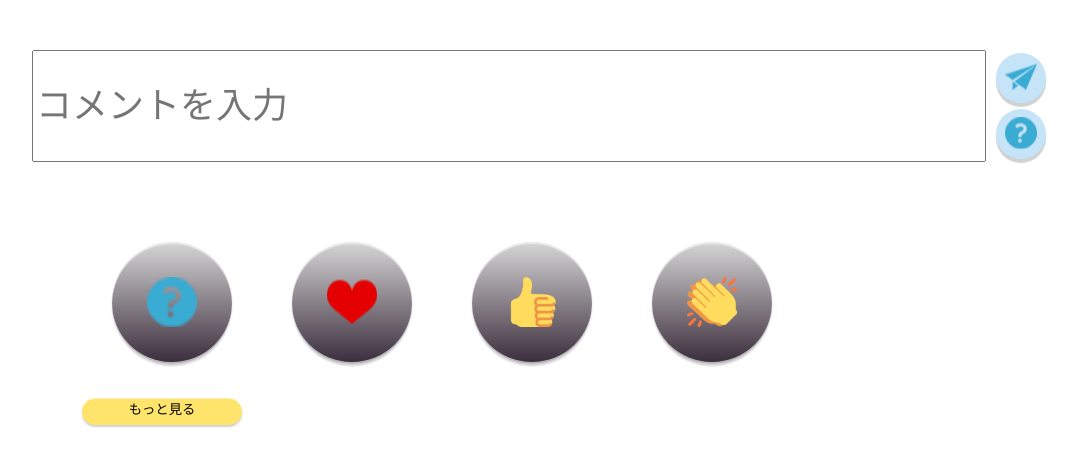
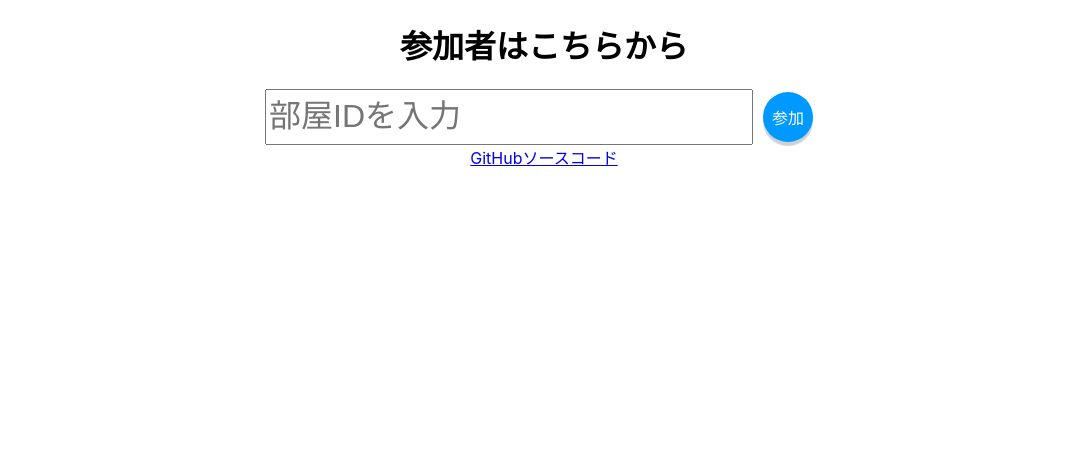
Before and after one commit to yf1121/movinG, a React (Create React App) app in the folder web/: page / in a window 1280 px wide. Shown: the top 466 px of the page, without its empty margins (96-1173 px from the left). Built offline with nearby package versions, Linux system fonts and the light colour scheme; no server answers.

Commit message:
add room

```diff
--- a/web/src/App.js
+++ b/web/src/App.js
@@ -6,6 +6,7 @@ import {
   Route,
   Switch,
 } from 'react-router-dom';
+import Home from './Home.js';
 import Input from './Input.js';
 
 // const Switcher = () => {
@@ -20,7 +21,8 @@ class App extends React.Component {
   render() {
     return (
       <Router>
-        <Route exact path="/" component={Input} />
+        <Route exact path="/" component={Home} />
+        <Route exact path="/:room" component={Input} />
       </Router>
     );
   }
--- /dev/null
+++ b/web/src/Home.js
@@ -0,0 +1,36 @@
+import React, {useState} from 'react';
+import {
+  Link,
+} from 'react-router-dom'
+
+export default class Input extends React.Component {
+  constructor(props) {
+    super(props);
+    this.state = {
+      roomid: ""
+    };
+    this.roomIdChange = this.roomIdChange.bind(this);
+  }
+
+  roomIdChange(event) {
+    let re = new RegExp("^[0-9a-zA-Z]*$", "ig");
+    if(re.test(event.target.value)) {
+      this.setState({roomid: event.target.value});
+    }
+  }
+
+  render() {
+    return (
+      <>
+        <div className="homePage">
+          <h1>参加者はこちらから</h1>
+          <div className="enterRoom">
+            <input type='text' name='comment' placeholder='部屋IDを入力' value={this.state.roomid} onChange={this.roomIdChange}></input>
+            <Link to={'/' + this.state.roomid} className="enterButton">参加</Link>
+          </div>
+          <a href="https://github.com/yf1121/movinG">GitHubソースコード</a>
+        </div>
+      </>
+    )
+  }
+}
--- a/web/src/index.css
+++ b/web/src/index.css
@@ -10,6 +10,43 @@ body {
 code {
   font-family: source-code-pro, Menlo, Monaco, Consolas, "Courier New",
     monospace;
+}
+
+/* Home.jsのCSS */
+.homePage {
+  display: flex;
+  flex-direction: column;
+}
+
+.homePage h1, .homePage a {
+  text-align: center;
+}
+
+.enterRoom {
+  display: flex;
+  text-align: center;
+  justify-content: center;
+}
+
+.enterRoom .enterButton {
+  display: flex;
+  align-items: center;
+  justify-content: center;
+  text-decoration: none;
+  color: #fff;
+  background-color: #0099ff;
+  border-radius: 50%;
+  border: none;
+  width: 50px;
+  height: 50px;
+  margin: 3px 10px;
+  box-shadow: 0 4px 1px #cfd1d3;
+}
+
+.enterRoom input {
+  font-size: 32px;
+  width: 50%;
+  max-width: 15em;
 }
 
 /* Input.jsのCSS */
```
